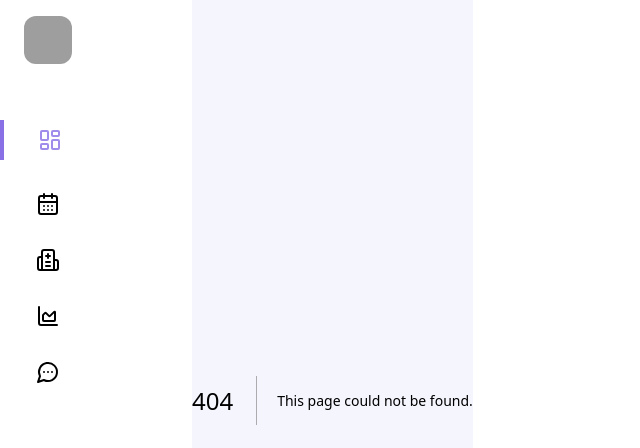
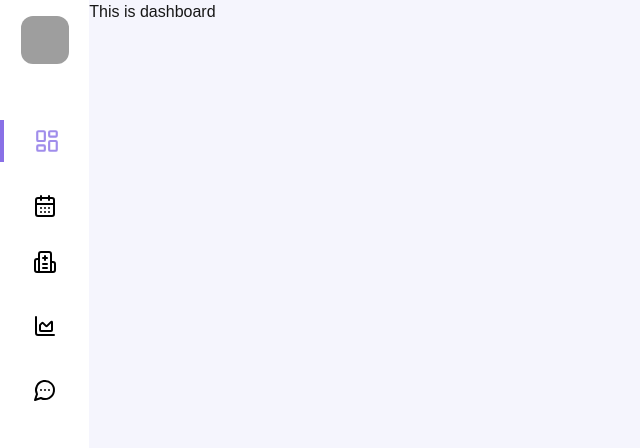
Before and after one commit to Apollosuny/healthcare-system-fe, a Next.js app: page /dashboard in a window 1280 px wide. Before the commit this address had no page. Shown: the top 448 px of the page, without its empty margins (0-640 px from the left). Built offline with nearby package versions, Linux system fonts and the light colour scheme; grey boxes are pictures that could not be loaded.

Commit message:
add func change page

```diff
--- a/next.config.ts
+++ b/next.config.ts
@@ -16,6 +16,15 @@ const nextConfig: NextConfig = {
     ],
     minimumCacheTTL: 1 * 60 * 10, // 10 mins
   },
+  async redirects() {
+    return [
+      {
+        source: '/',
+        destination: '/dashboard',
+        permanent: true,
+      },
+    ];
+  },
 };
 
 export default nextConfig;
--- a/package.json
+++ b/package.json
@@ -9,6 +9,7 @@
     "lint": "next lint"
   },
   "dependencies": {
+    "classnames": "^2.5.1",
     "lucide-react": "^0.462.0",
     "next": "15.0.3",
     "react": "19.0.0-rc-66855b96-20241106",
--- /dev/null
+++ b/src/app/dashboard/page.tsx
@@ -0,0 +1,7 @@
+import Dashboard from '@/clients/dashboard';
+
+const Page: React.FC = () => {
+  return <Dashboard />;
+};
+
+export default Page;
--- /dev/null
+++ b/src/app/statistic/page.tsx
@@ -0,0 +1,7 @@
+import Statistic from '@/clients/statistic';
+
+const Page: React.FC = () => {
+  return <Statistic />;
+};
+
+export default Page;
--- /dev/null
+++ b/src/clients/dashboard/index.tsx
@@ -0,0 +1,7 @@
+'use client';
+
+const Dashboard: React.FC = () => {
+  return <div className='w-full'>This is dashboard</div>;
+};
+
+export default Dashboard;
--- /dev/null
+++ b/src/clients/statistic/index.tsx
@@ -0,0 +1,5 @@
+const Statistic: React.FC = () => {
+  return <div className='w-full'>This is statistic</div>;
+};
+
+export default Statistic;
--- a/src/components/layout/index.tsx
+++ b/src/components/layout/index.tsx
@@ -10,7 +10,7 @@ const Layout: React.FC<Props> = ({ children }) => {
       <div className='h-screen w-24'>
         <Sidebar />
       </div>
-      <div className='h-[200vh] ml-24 bg-[#f5f5fd]'>{children}</div>
+      <div className='h-[200vh] bg-[#f5f5fd] w-full'>{children}</div>
     </div>
   );
 };
--- a/src/components/sidebar/index.tsx
+++ b/src/components/sidebar/index.tsx
@@ -1,3 +1,6 @@
+'use client';
+import { DASHBOARD, STATISTIC } from '@/utils/constant/routes';
+import classNames from 'classnames';
 import {
   CalendarDays,
   ChartArea,
@@ -6,8 +9,16 @@ import {
   MessageCircleMore,
 } from 'lucide-react';
 import Image from 'next/image';
+import { usePathname, useRouter } from 'next/navigation';
 
 const Sidebar: React.FC = () => {
+  const pathName = usePathname();
+  const router = useRouter();
+
+  const handleChangePage = (path: string) => {
+    router.push(path);
+  };
+
   return (
     <div className='flex flex-col justify-start items-center bg-white h-full w-full'>
       <div className='h-20 w-20 p-4'>
@@ -20,9 +31,18 @@ const Sidebar: React.FC = () => {
         />
       </div>
       <div className='mt-10 flex flex-col items-center justify-center gap-8 w-full'>
-        <div className='w-full flex items-center justify-center border-l-4 border-l-primary py-2'>
+        <div
+          className={classNames(
+            'w-full flex items-center justify-center border-l-4  py-2',
+            pathName === DASHBOARD ? 'border-l-primary' : 'border-none'
+          )}
+          onClick={() => handleChangePage(DASHBOARD)}
+        >
           <div className=''>
-            <LayoutDashboard size={24} stroke='rgb(160 141 235)' />
+            <LayoutDashboard
+              size={pathName === DASHBOARD ? 26 : 24}
+              stroke={pathName === DASHBOARD ? 'rgb(160 141 235)' : 'black'}
+            />
           </div>
         </div>
         <div className=''>
@@ -31,8 +51,17 @@ const Sidebar: React.FC = () => {
         <div className=''>
           <Hospital size={24} stroke='black' />
         </div>
-        <div className=''>
-          <ChartArea size={24} stroke='black' />
+        <div
+          className={classNames(
+            'w-full flex items-center justify-center border-l-4  py-2',
+            pathName === STATISTIC ? 'border-l-primary' : 'border-none'
+          )}
+          onClick={() => handleChangePage(STATISTIC)}
+        >
+          <ChartArea
+            size={pathName === STATISTIC ? 26 : 24}
+            stroke={pathName === STATISTIC ? 'rgb(160 141 235)' : 'black'}
+          />
         </div>
         <div className=''>
           <MessageCircleMore size={24} stroke='black' />
--- /dev/null
+++ b/src/utils/constant/routes.ts
@@ -0,0 +1,2 @@
+export const DASHBOARD = '/dashboard';
+export const STATISTIC = '/statistic';
--- a/tailwind.config.ts
+++ b/tailwind.config.ts
@@ -5,6 +5,7 @@ export default {
     './src/pages/**/*.{js,ts,jsx,tsx,mdx}',
     './src/components/**/*.{js,ts,jsx,tsx,mdx}',
     './src/app/**/*.{js,ts,jsx,tsx,mdx}',
+    './src/clients/**/*.{js,ts,jsx,tsx,mdx}',
   ],
   theme: {
     extend: {
```
Also changed, not shown: 1 other file (tests, documents, lock files or other folders).
